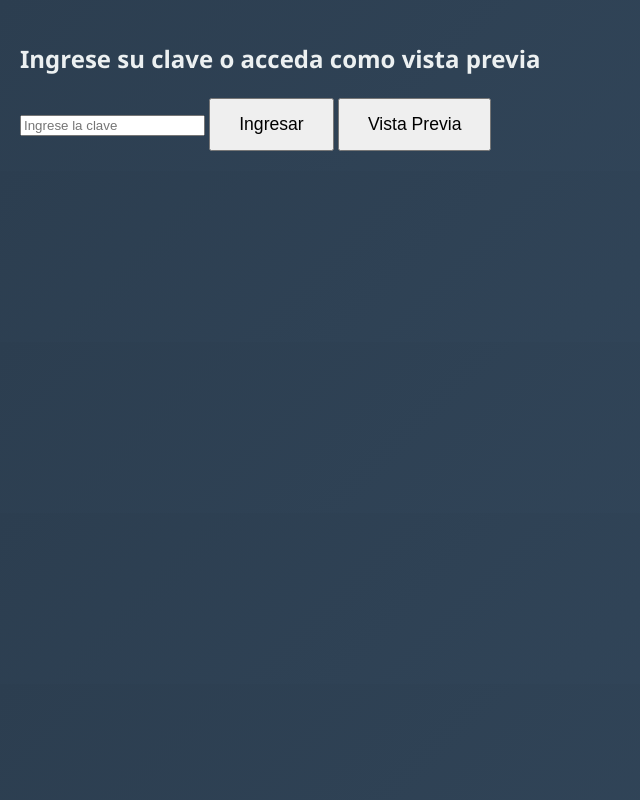
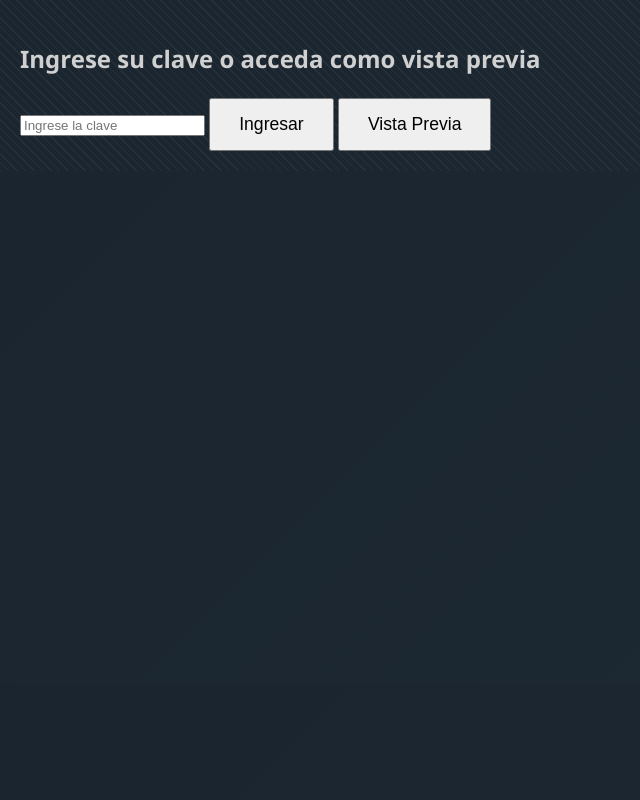
Before and after one commit to Malgariuz/guadal, a plain HTML site: page index.html in a window 1280 px wide. Shown: the whole page, without its empty margins (0-640 px from the left). Drawn offline with Linux system fonts and the light colour scheme; no server answers.

Commit message:
background

```diff
--- a/styles/styles.css
+++ b/styles/styles.css
@@ -1,13 +1,36 @@
 /* Estilos generales */
 body {
   font-family: 'Segoe UI', Tahoma, Geneva, Verdana, sans-serif;
-  background: linear-gradient(135deg, #2c3e50, #34495e);
+  background: linear-gradient(135deg, #1a252f, #22303c); /* Colores más oscuros */
+  background-size: 400% 400%;
+  animation: backgroundGradient 15s ease infinite;
+  margin: 0;
   padding: 20px;
-  margin: 0;
-  color: #ecf0f1;
+  color: #d0d0d0; /* Texto más oscuro para buen contraste */
   line-height: 1.6;
-  /*margin-top: 10%; /* Añadir margen superior para evitar que el contenido quede oculto detrás del header */
+  overflow-x: hidden;
+  position: relative;
 }
+
+/* Líneas decorativas diagonales en el fondo */
+body::before {
+  content: '';
+  position: absolute;
+  top: 0;
+  left: 0;
+  width: 100%;
+  height: 100%;
+  background: repeating-linear-gradient(
+    45deg,
+    rgba(255, 255, 255, 0.05), /* Líneas más sutiles */
+    rgba(255, 255, 255, 0.05) 1px,
+    transparent 1px,
+    transparent 6px
+  );
+  pointer-events: none;
+  z-index: -1;
+}
+
 
 header {
   background-color: rgba(51, 51, 51, 0.9);
```
